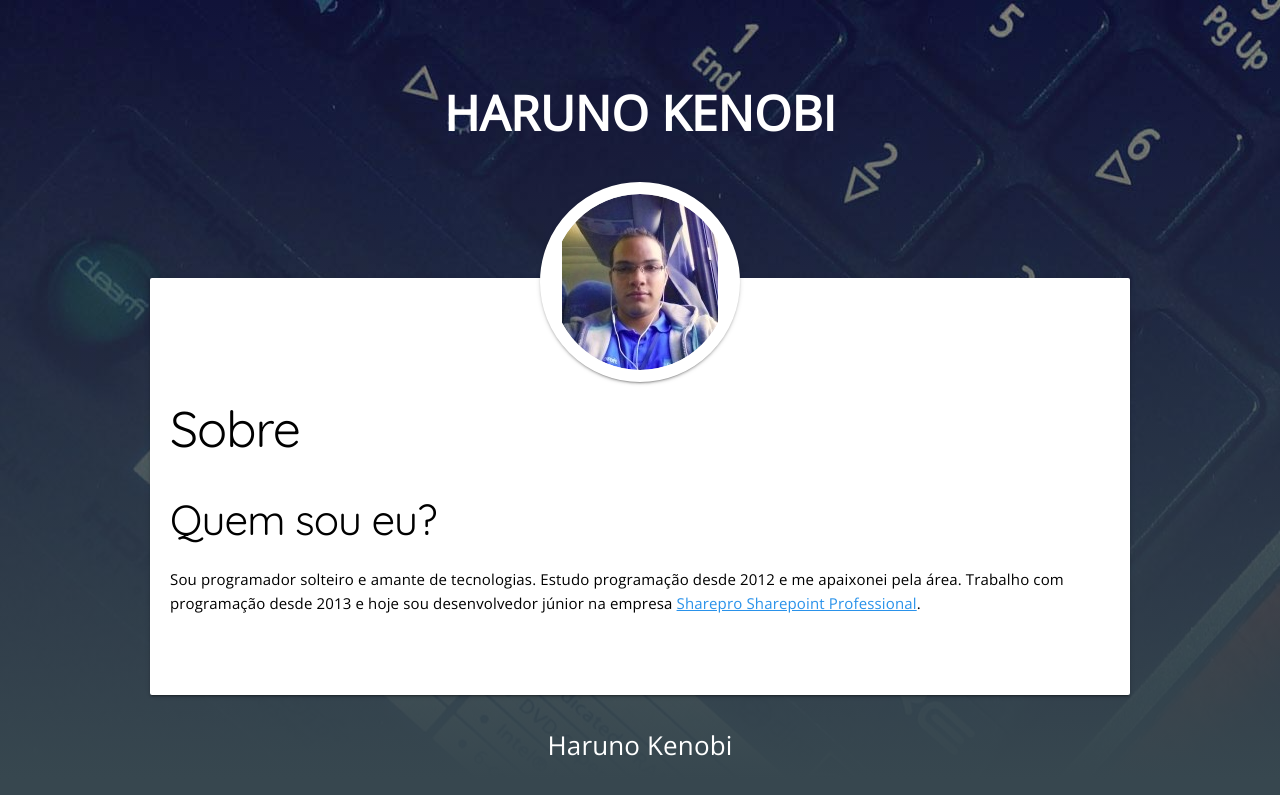
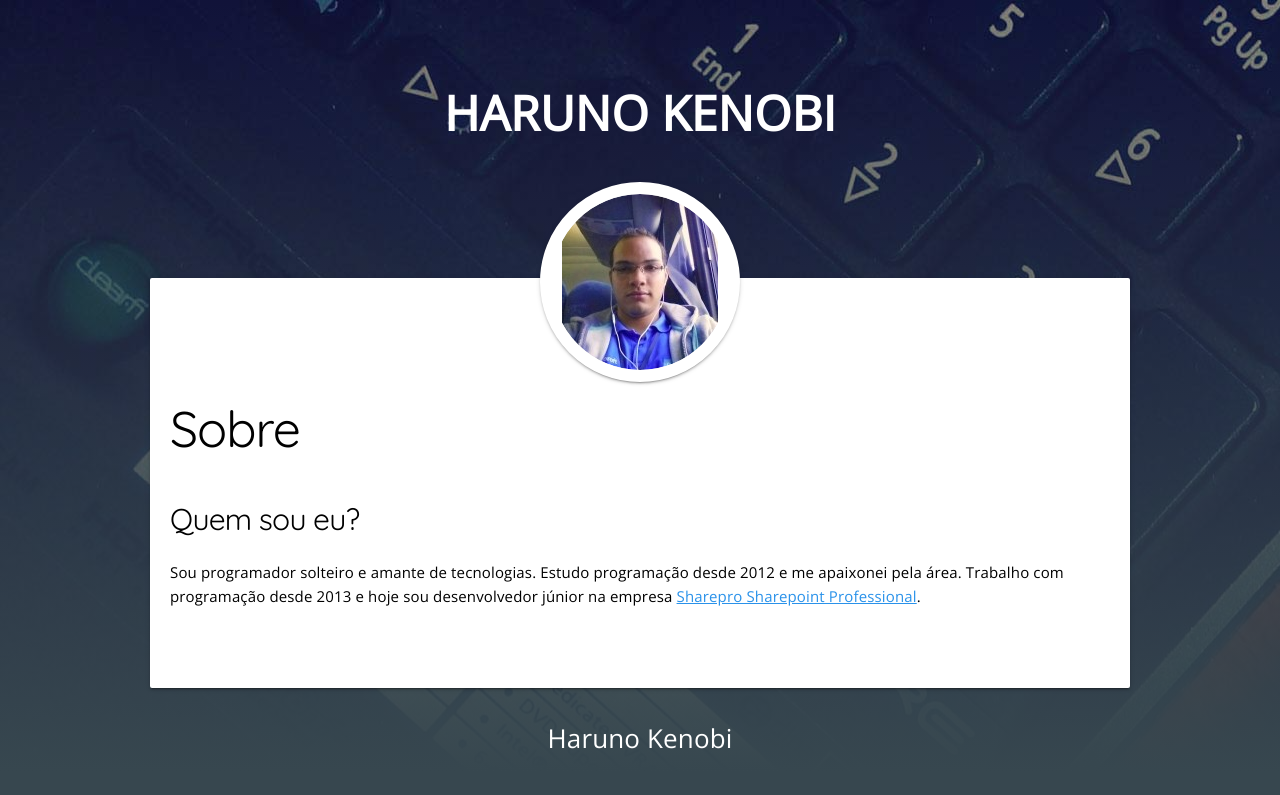
Before and after one commit to HarunoKenobi/HarunoKenobi.github.io, a Jekyll site: the page built from about.md, in a window 1280 px wide. Shown: the top 795 px of the page. Built offline with Jekyll 4.4.1, drawn with Linux system fonts in a browser that asks for light colours.

Commit message:
Header modificado

```diff
--- a/about.md
+++ b/about.md
@@ -3,9 +3,7 @@ layout: page
 title: Sobre
 permalink: /about/
 ---
-Quem sou eu?
----------------------
-
+#### Quem sou eu?
 Sou programador solteiro e amante de tecnologias. Estudo programação desde 2012 e me
 apaixonei pela área. Trabalho com programação desde 2013 e hoje sou desenvolvedor júnior
  na empresa [Sharepro Sharepoint Professional](http://www.sharepro.com.br){:target="_blank"}.
```
